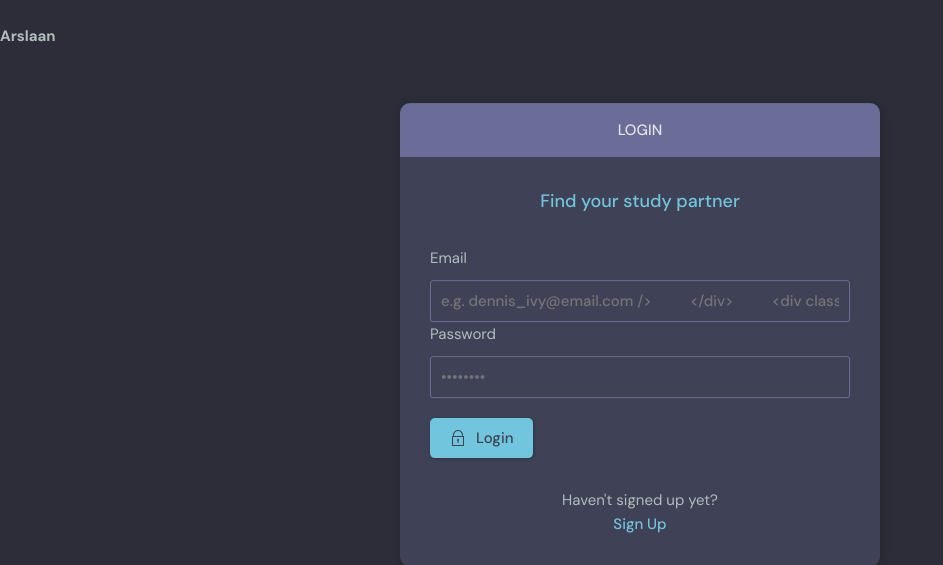
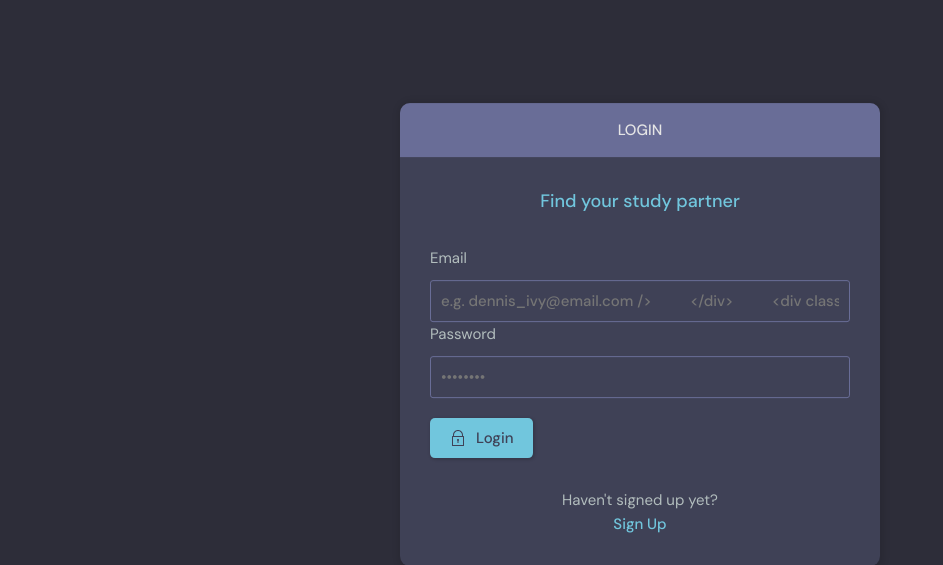
Before and after one commit to arslaanKhurshid/study_buddy, a Django app: a page that uses templates/main.html in a window 1280 px wide. Shown: the part 84-649 px from the top of the page, without its empty margins (0-943 px from the left). Run offline with Django 3.2, Linux system fonts and the light colour scheme.

Commit message:
final commit

```diff
--- a/templates/main.html
+++ b/templates/main.html
@@ -27,7 +27,7 @@
 
 
     {% endblock %}
-    <h5>Arslaan</h5>
+
     <script src="{% static 'js/script.js' %}"></script>
 </body>
 
```
